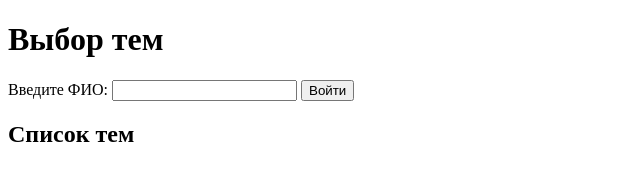
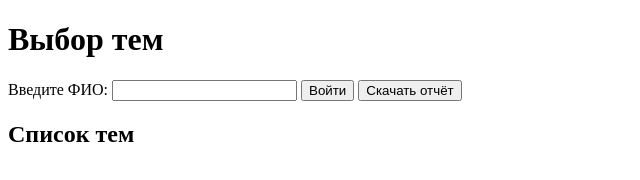
Before and after one commit to danaihan717-svg/magistrant-themes, a website: page public/index.html in a window 1280 px wide. Shown: the whole page, without its empty margins (0-640 px from the left). Drawn offline with nearby package versions, Linux system fonts and the light colour scheme; no server answers.

Commit message:
Update index.html

```diff
--- a/public/index.html
+++ b/public/index.html
@@ -10,6 +10,7 @@
 
   <label>Введите ФИО: <input type="text" id="fio"></label>
   <button onclick="register()">Войти</button>
+  <button onclick="downloadReport()">Скачать отчёт</button>
 
   <h2>Список тем</h2>
   <ul id="topics"></ul>
@@ -38,7 +39,10 @@
       socket.emit('chooseTopic', { fio, topicId: id });
     }
 
-    // получаем список тем
+    function downloadReport() {
+      window.location.href = "/downloadReport";
+    }
+
     socket.on('topicsList', (topics) => {
       let html = "";
       topics.forEach(t => {
```
